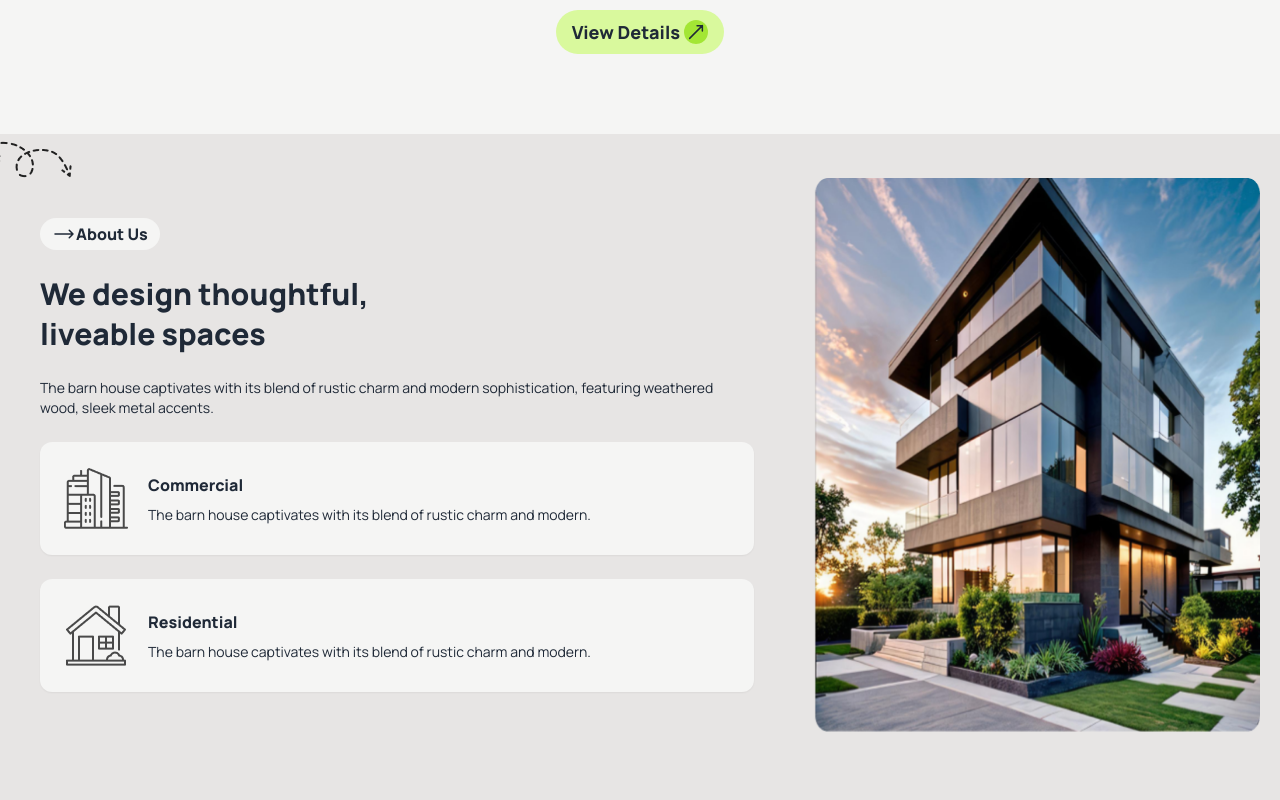
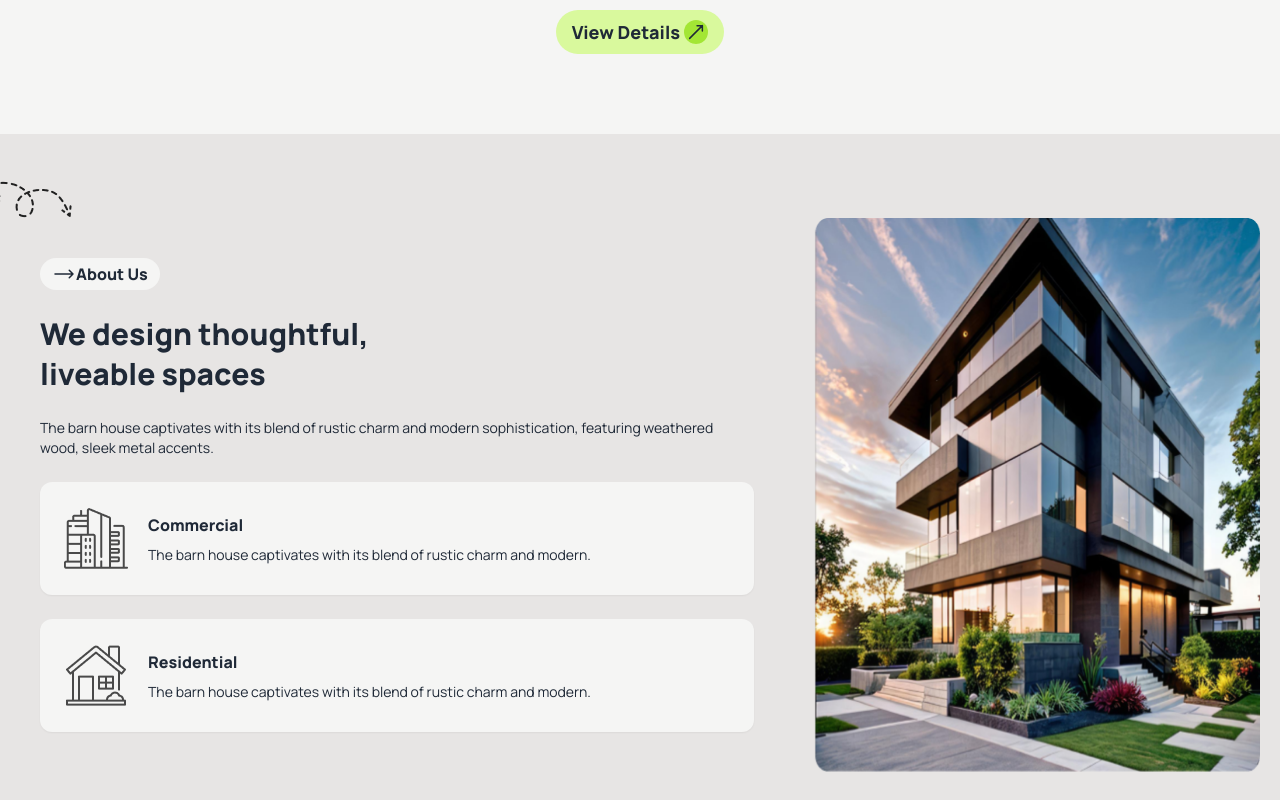
Before and after one commit to Apurbo-Knight/Assignment--03, a plain HTML site: page index.html in a window 1280 px wide. Shown: the part 720-1520 px from the top of the page. Drawn offline with nearby package versions, Linux system fonts and the light colour scheme.

Commit message:
fixrd padding top of about section

```diff
--- a/index.html
+++ b/index.html
@@ -127,7 +127,7 @@
     </header>
     <main>
         <!-- about section start -->
-        <section class="container mx-auto">
+        <section class="container mx-auto pt-10">
             <div class="-ml-14 hidden lg:block">
                 <img src="./image/Vector.png" alt="">
             </div>
```
